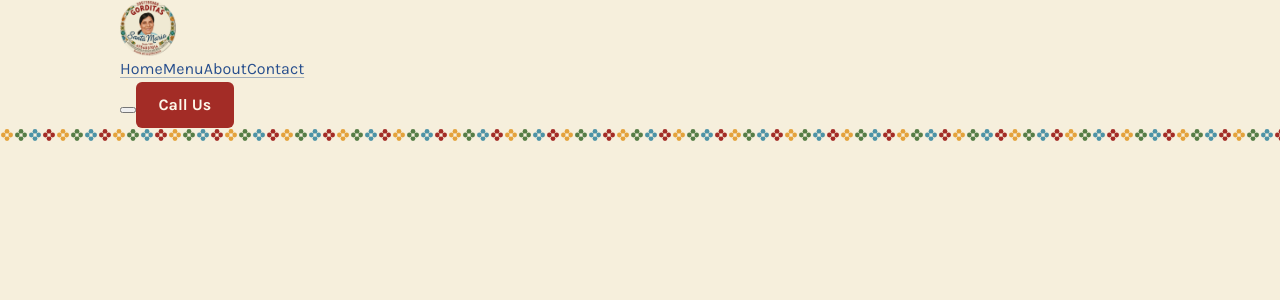
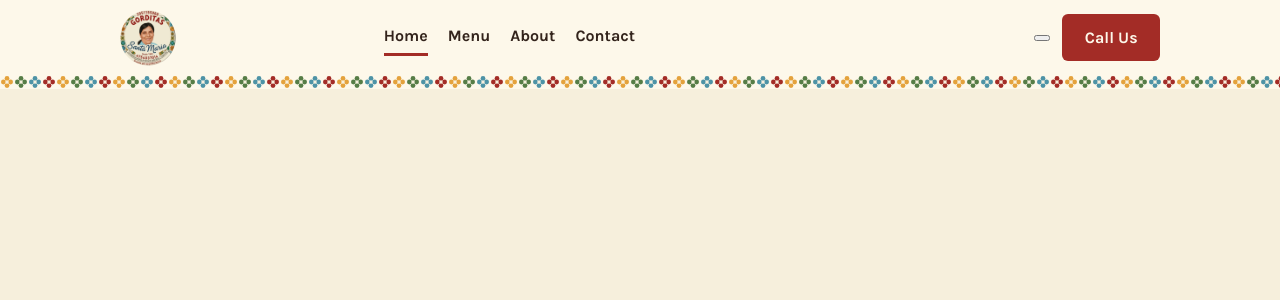
Before and after one commit to JosephMelesse/hack-website, a React (Vite) app: page / in a window 1280 px wide. Shown: the top 300 px of the page. Built offline with nearby package versions, Linux system fonts and the light colour scheme.

Commit message:
Theme/index.css: add sticky header styles

```diff
--- a/src/index.css
+++ b/src/index.css
@@ -166,6 +166,65 @@ p {
   background-size: 56px 14px;
 }
 
+/* ---------- header ---------- */
+
+.site-header {
+  position: sticky;
+  top: 0;
+  z-index: 10;
+  background: var(--crema-card);
+}
+
+.site-header__bar {
+  display: flex;
+  flex-wrap: wrap;
+  align-items: center;
+  gap: 0.5rem 1rem;
+  padding-block: 0.6rem;
+}
+
+.site-header__brand img {
+  border-radius: 50%;
+}
+
+.site-header__actions {
+  margin-left: auto;
+  display: flex;
+  align-items: center;
+  gap: 0.75rem;
+}
+
+.site-nav {
+  order: 3;
+  width: 100%;
+  display: flex;
+  gap: 1.25rem;
+}
+
+.site-nav a {
+  font-weight: 700;
+  color: var(--tinta);
+  text-decoration: none;
+  padding-block: 0.25rem;
+  border-bottom: 3px solid transparent;
+}
+
+.site-nav a:hover {
+  border-bottom-color: var(--cempasuchil);
+}
+
+.site-nav a.active {
+  border-bottom-color: var(--rojo);
+}
+
+@media (min-width: 760px) {
+  .site-nav {
+    order: 0;
+    width: auto;
+    margin-inline: auto;
+  }
+}
+
 /* ---------- motion ---------- */
 
 @media (prefers-reduced-motion: reduce) {
```
